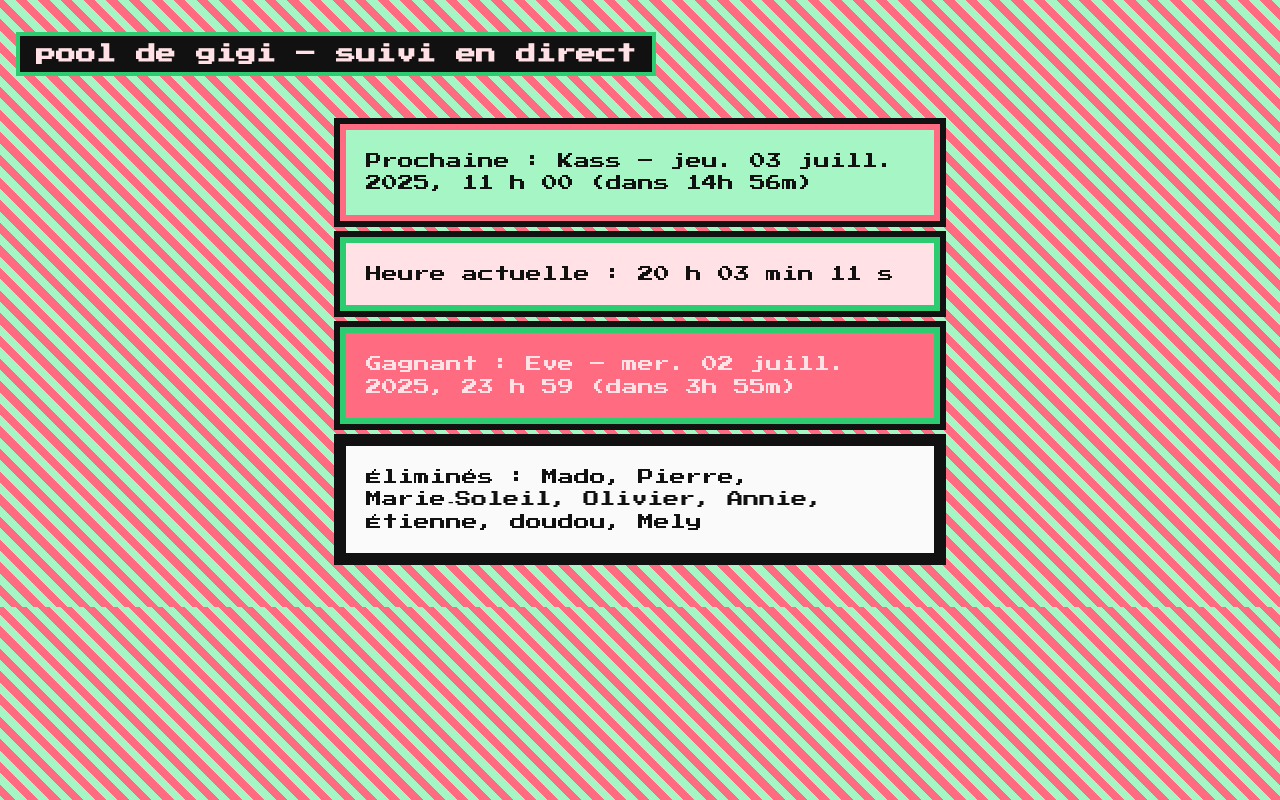
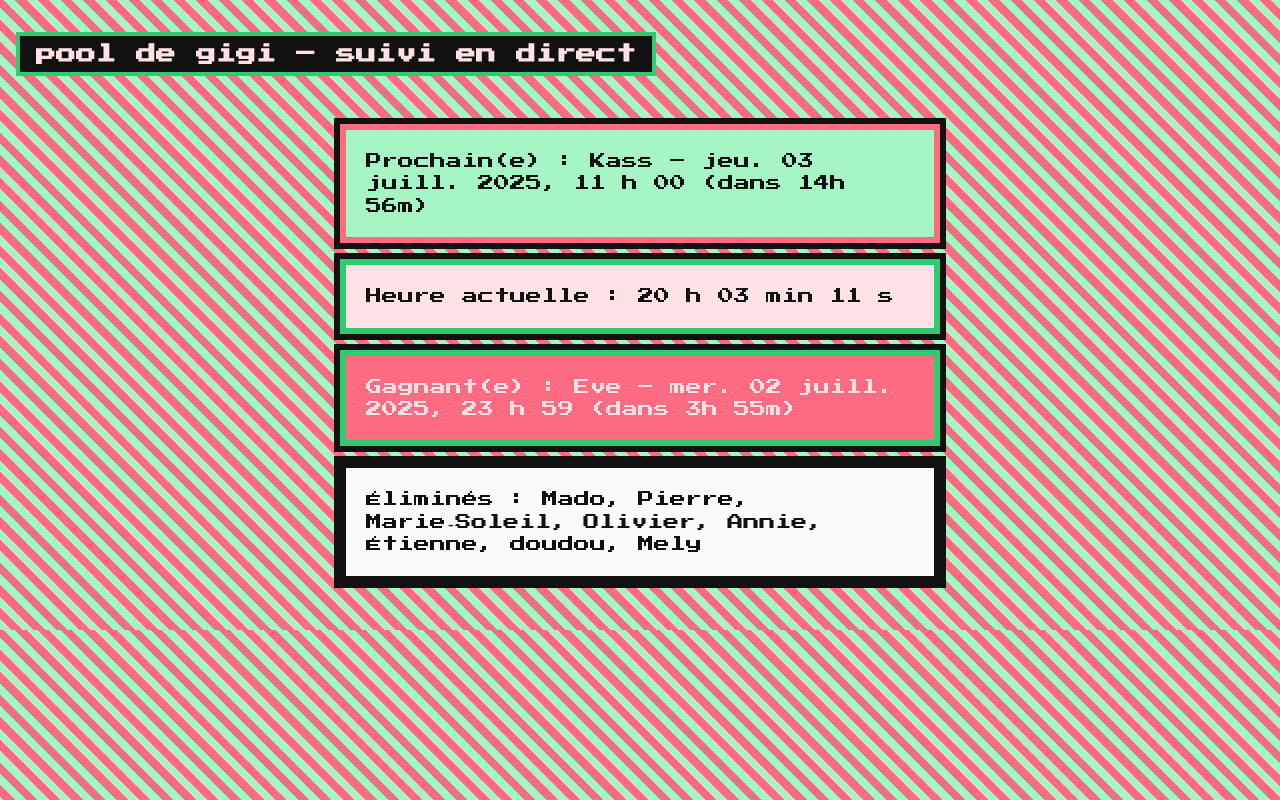
Before and after one commit to peate1515/gigi, a plain HTML site: page index.html in a window 1280 px wide. Drawn offline with Linux system fonts and the light colour scheme.

Commit message:
Add files via upload

```diff
--- a/index.html
+++ b/index.html
@@ -102,9 +102,9 @@
         const winner=upArr[0];
         const second=upArr[1];
 
-        document.getElementById("winner").textContent=winner?`Gagnant : ${winner.name} – ${fmtDateTime.format(winner.dateObj)} (dans ${diffHuman(winner.dateObj)})`:"Aucun gagnant (pas de date future).";
+        document.getElementById("winner").textContent=winner?`Gagnant(e) : ${winner.name} – ${fmtDateTime.format(winner.dateObj)} (dans ${diffHuman(winner.dateObj)})`:"Aucun gagnant (pas de date future).";
 
-        document.getElementById("secondPlace").textContent=second?`Prochaine : ${second.name} – ${fmtDateTime.format(second.dateObj)} (dans ${diffHuman(second.dateObj)})`:"Pas encore de 2e place.";
+        document.getElementById("secondPlace").textContent=second?`Prochain(e) : ${second.name} – ${fmtDateTime.format(second.dateObj)} (dans ${diffHuman(second.dateObj)})`:"Pas encore de 2e place.";
 
         // éliminés = passés
         const eliminatedNames=past().map(e=>e.name);
```
